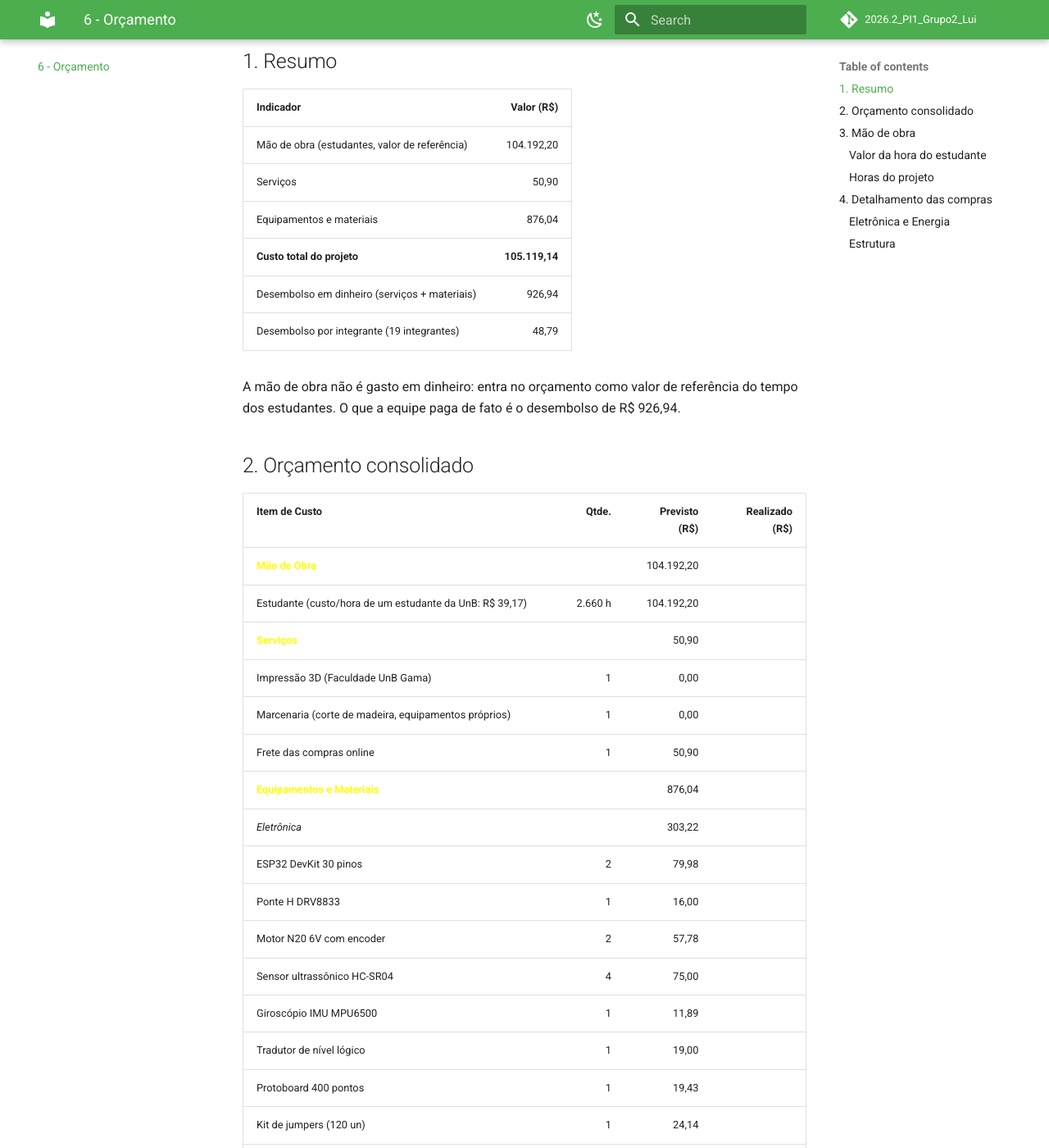
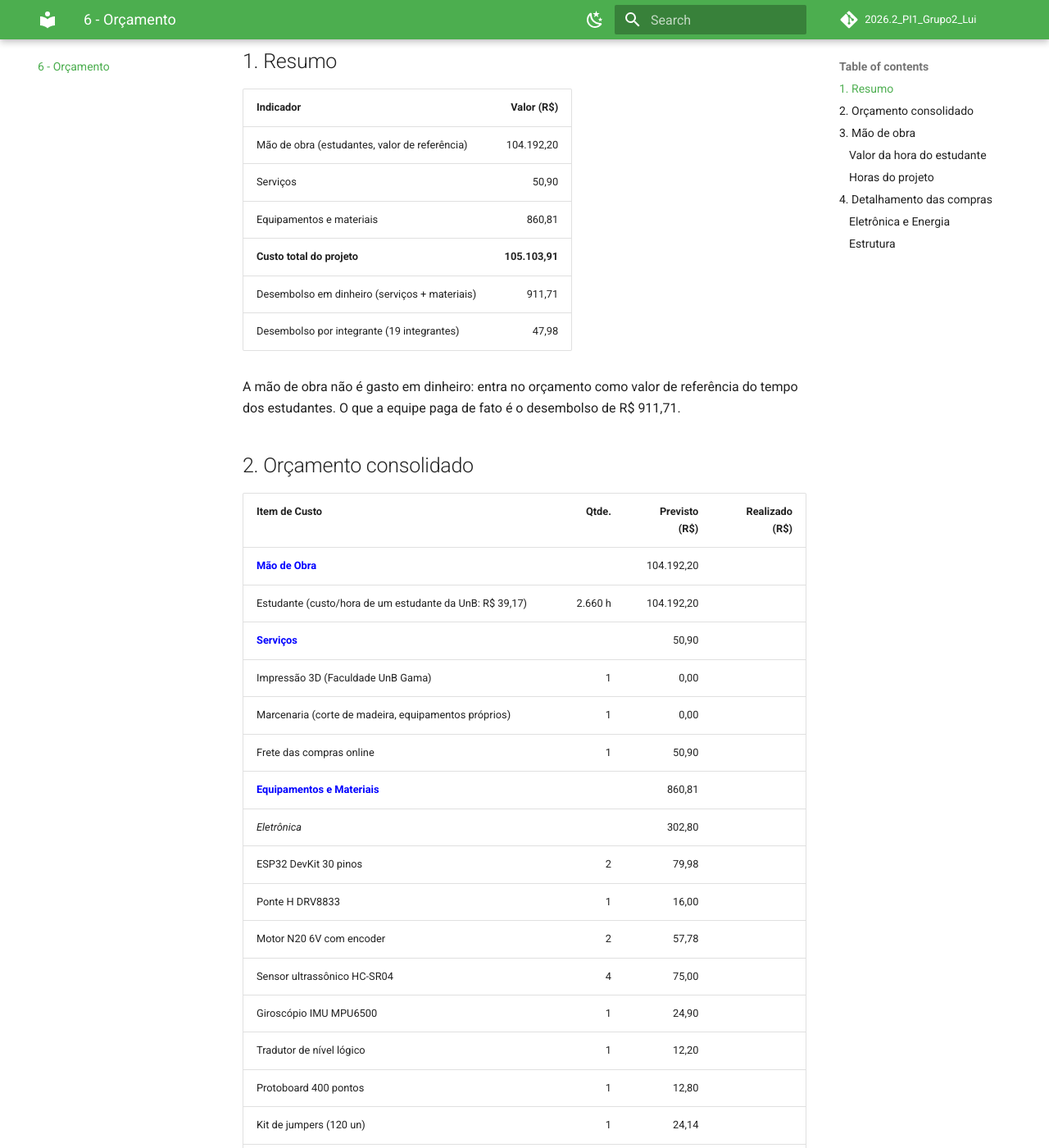
Before and after one commit to fcte-pi1/2026.2_PI1_Grupo2_Lui, an MkDocs documentation site: the page built from docs/6 - Orçamento.md, in a window 1280 px wide and 1400 px high, scrolled down 295 px. Shown: the whole window at 82% size. Built offline with MkDocs 1.6.1 and Material for MkDocs 9.7.7, drawn with Linux system fonts in a browser that asks for light colours; comment, search, counter and statistics services are not loaded; some of the changed text lies outside the part shown.

Commit message:
Atualizacao precos

```diff
--- a/docs/6 - Orçamento.md
+++ b/docs/6 - Orçamento.md
@@ -9,41 +9,41 @@
 |-----------|-----------:|
 | Mão de obra (estudantes, valor de referência) | 104.192,20 |
 | Serviços | 50,90 |
-| Equipamentos e materiais | 876,04 |
-| **Custo total do projeto** | **105.119,14** |
-| Desembolso em dinheiro (serviços + materiais) | 926,94 |
-| Desembolso por integrante (19 integrantes) | 48,79 |
+| Equipamentos e materiais | 860,81 |
+| **Custo total do projeto** | **105.103,91** |
+| Desembolso em dinheiro (serviços + materiais) | 911,71 |
+| Desembolso por integrante (19 integrantes) | 47,98 |
 
-A mão de obra não é gasto em dinheiro: entra no orçamento como valor de referência do tempo dos estudantes. O que a equipe paga de fato é o desembolso de R$ 926,94.
+A mão de obra não é gasto em dinheiro: entra no orçamento como valor de referência do tempo dos estudantes. O que a equipe paga de fato é o desembolso de R$ 911,71.
 
 ## 2. Orçamento consolidado
 
 | **Item de Custo** | **Qtde.** | **Previsto (R$)** | **Realizado (R$)** |
 |:------------------|----------:|------------------:|-------------------:|
-| <span style="color: yellow;">**Mão de Obra**</span> | | 104.192,20 | |
+| <span style="color: blue;">**Mão de Obra**</span> | | 104.192,20 | |
 | Estudante (custo/hora de um estudante da UnB: R$ 39,17) | 2.660 h | 104.192,20 | |
-| <span style="color: yellow;">**Serviços**</span> | | 50,90 | |
+| <span style="color: blue;">**Serviços**</span> | | 50,90 | |
 | Impressão 3D (Faculdade UnB Gama) | 1 | 0,00 | |
 | Marcenaria (corte de madeira, equipamentos próprios) | 1 | 0,00 | |
 | Frete das compras online | 1 | 50,90 | |
-| <span style="color: yellow;">**Equipamentos e Materiais**</span> | | 876,04 | |
-| *Eletrônica* | | 303,22 | |
+| <span style="color: blue;">**Equipamentos e Materiais**</span> | | 860,81 | |
+| *Eletrônica* | | 302,80 | |
 | ESP32 DevKit 30 pinos | 2 | 79,98 | |
 | Ponte H DRV8833 | 1 | 16,00 | |
 | Motor N20 6V com encoder | 2 | 57,78 | |
 | Sensor ultrassônico HC-SR04 | 4 | 75,00 | |
-| Giroscópio IMU MPU6500 | 1 | 11,89 | |
-| Tradutor de nível lógico | 1 | 19,00 | |
-| Protoboard 400 pontos | 1 | 19,43 | |
+| Giroscópio IMU MPU6500 | 1 | 24,90 | |
+| Tradutor de nível lógico | 1 | 12,20 | |
+| Protoboard 400 pontos | 1 | 12,80 | |
 | Kit de jumpers (120 un) | 1 | 24,14 | |
-| *Energia* | | 131,29 | |
+| *Energia* | | 111,05 | |
 | Bateria recarregável 7,4 V 3300 mAh (18650) | 1 | 33,25 | |
 | Cabo conector JST XH 2,54 mm, 2 pinos, 20 cm | 1 | 20,80 | |
-| Regulador buck MP1584 | 1 | 41,34 | |
-| Medidor de tensão/corrente INA226 | 1 | 35,90 | |
-| *Estrutura: carrinho* | | 185,21 | |
+| Regulador buck MP1584 | 1 | 23,00 | |
+| Medidor de tensão/corrente INA226 | 1 | 34,00 | |
+| *Estrutura: carrinho* | | 190,64 | |
 | Chassi, plataforma, suportes e cubo eixo-rodas (ABS Premium) | 1 | 124,69 | |
-| Rodas motrizes | 2 | 24,65 | |
+| Rodas motrizes (kit com 2) | 2 | 30,08 | |
 | Roda boba (ball caster) | 1 | 35,87 | |
 | *Estrutura: labirinto* | | 206,32 | |
 | MDF para o labirinto | 1 | 186,57 | |
@@ -52,7 +52,7 @@ A mão de obra não é gasto em dinheiro: entra no orçamento como valor de refe
 | Suportes impressos (reaproveitamento do ABS) | 1 | 0,00 | |
 | *Estrutura: extras* | | 50,00 | |
 | Porcas, parafusos, arruelas e buchas | 1 lote | 50,00 | |
-| <span style="color: blue;">**TOTAL**</span> | | **105.119,14** | |
+| <span style="color: blue;">**TOTAL**</span> | | **105.103,91** | |
 
 ## 3. Mão de obra
 
@@ -80,30 +80,30 @@ Cada integrante dedica 10 h/semana (4 h de aula + 6 h extraclasse) durante 14 se
 |:-----|:-------|------:|-----------------:|--------------:|:-------------|
 | ESP32 | DevKit 30 pinos | 2 | 39,99 | 79,98 | [Shopee](https://shopee.com.br/Placa-Esp32-Wifi-Bluetooth-30-38-Pinos-soldados-i.322895481.23893449076) |
 | Ponte H | DRV8833 | 1 | 16,00 | 16,00 | [Mercado Livre](https://www.mercadolivre.com.br/ponte-h-dupla-2-canais-drv8833-2a-placa-preta/p/MLB35859089) |
-| Motor | N20 6V com encoder | 2 | 28,89 | 57,78 | [AliExpress](https://pt.aliexpress.com/item/1005010436307480.html) |
+| Motor | N20 6V com encoder | 2 | 28,89 | 57,78 |  |
 | Sensor ultrassônico | HC-SR04 | 4 | 18,75 | 75,00 | [Mercado Livre](https://www.mercadolivre.com.br/kit-com-2-unidades-sensor-ultrassonico-hc-sr04-casa-da-robotica-5v-distancia-arduino/p/MLB33346342) |
-| Giroscópio IMU | MPU6500 | 1 | 11,89 | 11,89 | [AliExpress](https://pt.aliexpress.com/item/1005008632918302.html) |
-| Tradutor de nível lógico | Conversor bidirecional 5 V / 3,3 V | 1 | 19,00 | 19,00 | [Mercado Livre](https://www.mercadolivre.com.br/conversor-nivel-logico-bidirecional-i2c-5v-p-33v-arduino/up/MLBU1401919651) |
-| Protoboard | 400 pontos | 1 | 19,43 | 19,43 | [Mercado Livre](https://www.mercadolivre.com.br/protoboard-breadboard-400-pontos-furos-pinos-unidade/p/MLB2089243318) |
+| Giroscópio IMU | MPU6500 | 1 | 24,90 | 24,90 | [Mercado Livre](https://www.mercadolivre.com.br/p/MLB2039721958?matt_tool=38524122&pdp_filters=item_id:MLB2089418706&ua=rKNA4v-WR8G72XmYRZfn7KvSfJiC05_Z-2pbyX2bvI8hSVnI#origin=share&sid=share&wid=MLB2089418706&action=copy) |
+| Tradutor de nível lógico | Conversor bidirecional 5 V / 3,3 V | 1 | 12,20 | 12,20 | [Mercado Livre](https://www.mercadolivre.com.br/conversor-nivel-logico-bidirecional-i2c-5v-p-33v-arduino/p/MLB2043582171?pdp_filters=item_id%3AMLB920040195&from=gshop&matt_tool=56164162&matt_word=&matt_source=google&matt_campaign_id=22090193744&matt_ad_group_id=194474654154&matt_match_type=&matt_network=g&matt_device=c&matt_creative=792355615410&matt_keyword=&matt_ad_position=&matt_ad_type=pla&matt_merchant_id=735128188&matt_product_id=MLB2043582171-product&matt_product_partition_id=2495059736147&matt_target_id=aud-2681155424872:pla-2495059736147&cq_src=google_ads&cq_cmp=22090193744&cq_net=g&cq_plt=gp&cq_med=pla&gad_source=1&gad_campaignid=22090193744&gbraid=0AAAAAD93qcCt4zhtD4uBqIvJZA0_PPcIe&gclid=CjwKCAjwlY3WBhANEiwApsNrLYGNXtZGS10XxKEl-dKNZaxImQN4QyVdy_Ht5SXaZNWjJR6HH0oU6xoC7xsQAvD_BwE) |
+| Protoboard | 400 pontos | 1 | 12,80 | 12,80 | [Mercado Livre](https://www.mercadolivre.com.br/protoboard-breadboard-400-pontos-furos-para-pic-e-arduino/p/MLB27400174?pdp_filters=item_id%3AMLB7698702108&from=gshop&matt_tool=38545640&matt_word=&matt_source=google&matt_campaign_id=22090354508&matt_ad_group_id=194474657034&matt_match_type=&matt_network=g&matt_device=c&matt_creative=792396419935&matt_keyword=&matt_ad_position=&matt_ad_type=pla&matt_merchant_id=735128188&matt_product_id=MLB27400174-product&matt_product_partition_id=2499513569492&matt_target_id=aud-2681155424872:pla-2499513569492&cq_src=google_ads&cq_cmp=22090354508&cq_net=g&cq_plt=gp&cq_med=pla&gad_source=1&gad_campaignid=22090354508&gbraid=0AAAAAD93qcBLK7W4Aqf7XUKEQ3_WORNQx&gclid=CjwKCAjwlY3WBhANEiwApsNrLQ0PwNwIzs5CDr5Jc-oIKUlx6SVIAwUFUTNI7JA3_e-KPbxd6WiCVBoCRv0QAvD_BwE) |
 | Jumpers | Kit com 120 un | 1 | 24,14 | 24,14 | [Mercado Livre](https://www.mercadolivre.com.br/kit-cabo-jumper-macho-macho--macho-femea--femea-femea-120x/up/MLBU2299178999) |
 | Bateria recarregável | 7,4 V 3300 mAh, modelo 18650 | 1 | 33,25 | 33,25 | [Mercado Livre](https://www.mercadolivre.com.br/p/MLB46386246?pdp_filters=item_id:MLB5024462353) |
 | Cabo conector | JST XH 2,54 mm, 2 pinos, 20 cm | 1 | 20,80 | 20,80 | [Mercado Livre](https://www.mercadolivre.com.br/up/MLBU5165009963?pdp_filters=item_id:MLB7640118870) |
-| Regulador buck | MP1584 (kit com 5) | 1 | 41,34 | 41,34 | [Mercado Livre](https://www.mercadolivre.com.br/5x-mini-conversor-dc-dc-3a-step-down-mp1584-mp1584en/p/MLB2088650164) |
-| Medidor de tensão/corrente | INA226 | 1 | 35,90 | 35,90 | [Mercado Livre](https://www.mercadolivre.com.br/ina226-modulo-sensor-de-corrente-dc-alta-precisao-i2c/p/MLB2046304522) (preço estimado) |
-| **Subtotal** | | | | **434,51** | |
+| Regulador buck | MP1584 (kit com 2) | 1 | 23,00 | 23,00 | [Mercado Livre](https://www.mercadolivre.com.br/2x-regulador-de-tensao-mp1584-conversor-dc-dc-step-down/p/MLB2102845932?pdp_filters=item_id%3AMLB2168028681&from=gshop&matt_tool=19390443&matt_word=&matt_source=google&matt_campaign_id=22090354205&matt_ad_group_id=173090538676&matt_match_type=&matt_network=g&matt_device=c&matt_creative=727882727907&matt_keyword=&matt_ad_position=&matt_ad_type=pla&matt_merchant_id=735128761&matt_product_id=MLB2102845932-product&matt_product_partition_id=2499513569252&matt_target_id=pla-2499513569252&cq_src=google_ads&cq_cmp=22090354205&cq_net=g&cq_plt=gp&cq_med=pla&gad_source=1&gad_campaignid=22090354205&gbraid=0AAAAAD93qcDzi2SHTDYNWyPTt5ZCcYyaC&gclid=CjwKCAjwrP3VBhBbEiwAnaqpQzG9eWG4UAThCwU1GII5ZWEDlc80-e6nBwICxyGMtFhc2tbZAX8YoxoCDX4QAvD_BwE) |
+| Medidor de tensão/corrente | INA226 | 1 | 34,00 | 34,00 | [Mercado Livre](https://www.mercadolivre.com.br/ina226-modulo-sensor-de-corrente-dc-alta-precisao-i2c/p/MLB2046304522) |
+| **Subtotal** | | | | **413,85** | |
 
 ### Estrutura
 
 | Grupo | Item | Especificação | Previsto (R$) | Onde comprar |
 |:------|:-----|:--------------|--------------:|:-------------|
 | Carrinho | Chassi, plataforma, suportes e cubo eixo-rodas | Filamento ABS Premium MG-94, vermelho, 1,75 mm, 1 kg | 124,69 | [Loja National 3D](https://www.lojanational3d.com.br/filamentoabspremiummg-94vermelhoextintor175mm1kg/prod-7395641/) |
-| Carrinho | Rodas motrizes | Roda 34 mm para micro motor N20 (kit com 2) | 24,65 | [Mercado Livre](https://www.mercadolivre.com.br/2x-roda-34mm-para-micro-motor-dc-12v-n20-robo/up/MLBU664879255) |
+| Carrinho | Rodas motrizes | Roda 34 mm para micro motor N20 (kit com 2) | 30,08 | [Mercado Livre](https://www.mercadolivre.com.br/2x-roda-34mm-para-micro-motor-dc-12v-n20-robo/up/MLBU664879255) |
 | Carrinho | Roda boba | Esfera transferidora de aço carbono (ball caster) | 35,87 | [Mercado Livre](https://www.mercadolivre.com.br/esfera-transferidora-aco-carbono-roda-boba-para-robotica/up/MLBU2884521198) |
-| Labirinto | MDF | MDF cru 12 mm, chapa de 185 x 275 cm, 2 faces (Berneck) | 186,57 | [Madeiranit](https://www.madeiranit.com.br/mdf-cru-12mm-185x275cm-2-faces-berneck) (a definir) |
-| Labirinto | Cola para madeira | Tekbond 406729, branca | 8,00 | [Amazon](https://www.amazon.com.br/dp/B078GWC46C) |
-| Labirinto | Lixa para madeira | Lixa grão 120 para massa e madeira (Tigre), folha 225 x 275 mm | 11,75 | [Amazon](https://www.amazon.com.br/dp/B0G81SHY4W) |
+| Labirinto | MDF para o labirinto | MDF | 186,57 | |
+| Labirinto | Cola para madeira | Cola para madeira | 8,00 | |
+| Labirinto | Lixa para madeira | Lixa para madeira | 11,75 | |
 | Labirinto | Suportes impressos | Reaproveitamento do ABS | 0,00 | |
 | Serviços | Impressão 3D | Faculdade UnB Gama | 0,00 | |
 | Serviços | Corte de madeira | Equipamentos próprios | 0,00 | |
 | Extras | Porcas, parafusos, arruelas e buchas | A definir | 50,00 | |
-| **Subtotal** | | | **441,53** | |
+| **Subtotal** | | | **446,96** | |
```
